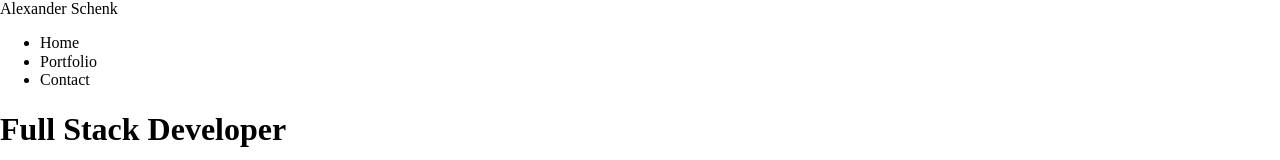
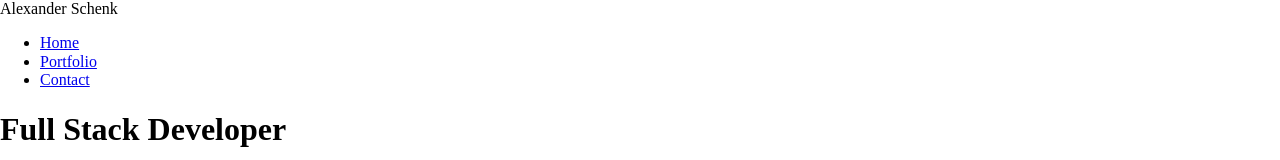
Before and after one commit to allokz/allokz.github.io, a plain HTML site: page index.html in a window 1280 px wide. Shown: the top 160 px of the page. Drawn offline with Linux system fonts and the light colour scheme.

Commit message:
Wrap nav li text in anchors
to make them clickable

```diff
--- a/index.html
+++ b/index.html
@@ -17,9 +17,9 @@
             </div>
             <nav>
                 <ul>
-                    <li>Home</li>
-                    <li>Portfolio</li>
-                    <li>Contact</li>
+                    <li><a href="#">Home</a></li>
+                    <li><a href="#">Portfolio</a></li>
+                    <li><a href="#">Contact</a></li>
                 </ul>
             </nav>
         </header>
```
